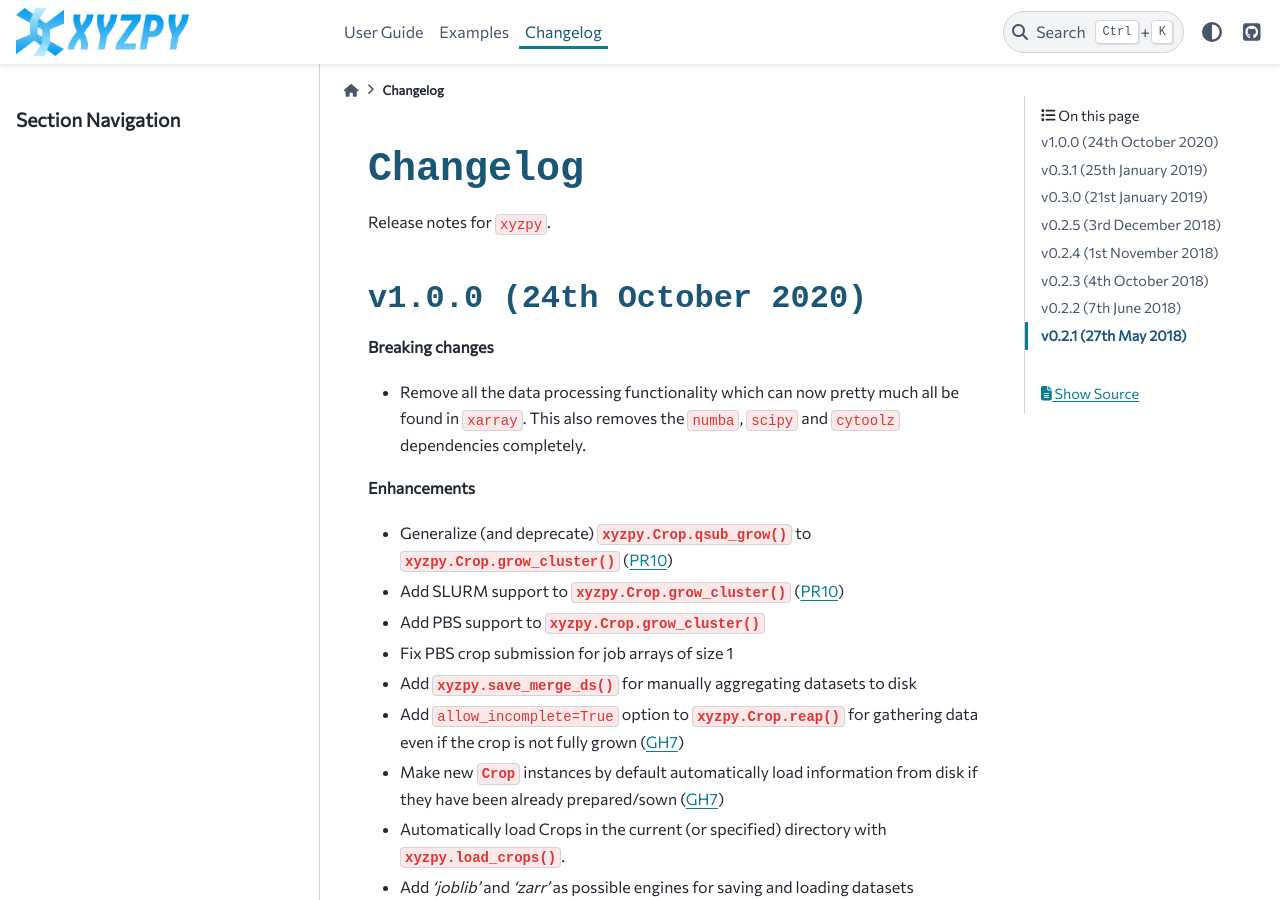
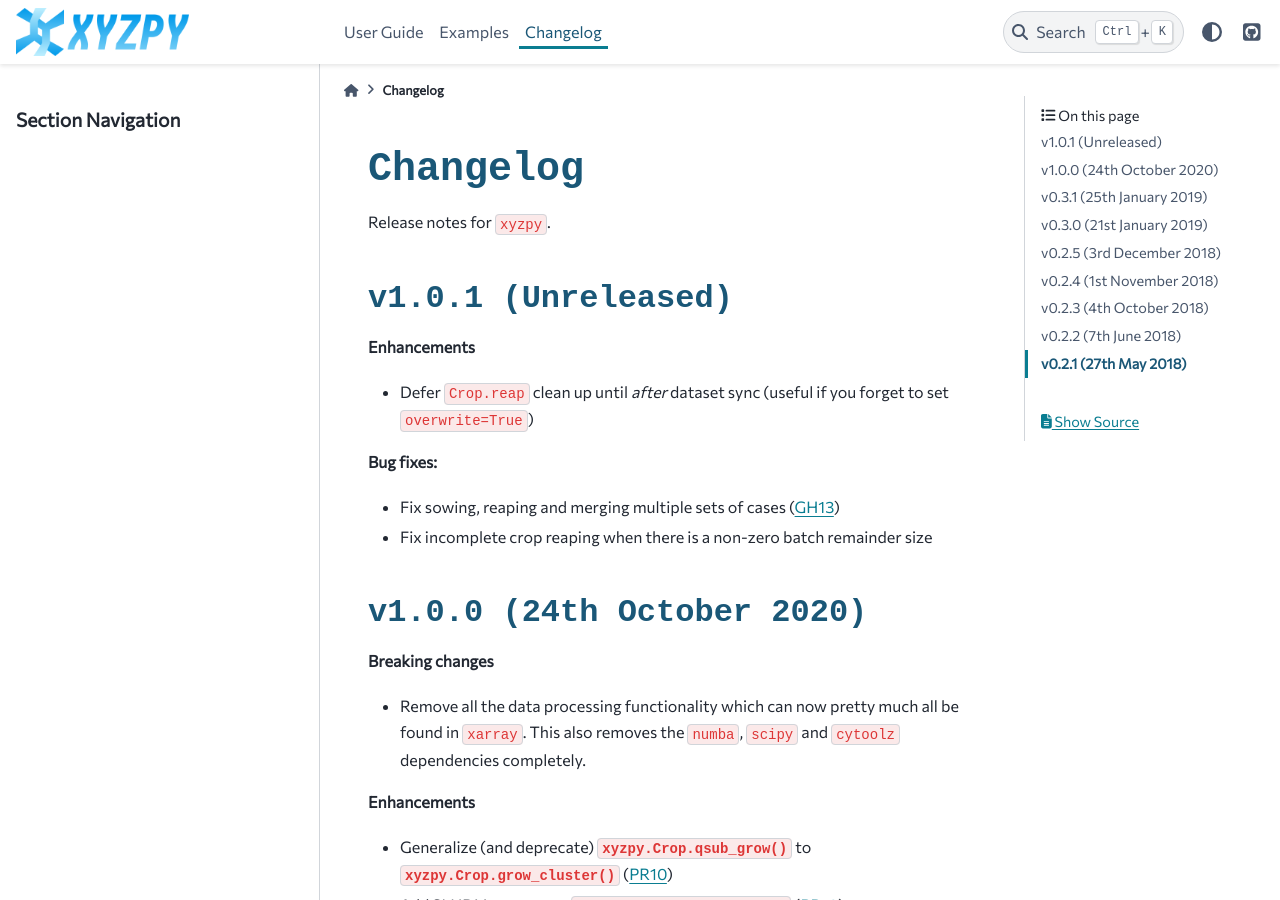
Before and after one commit to jcmgray/xyzpy, a Sphinx documentation site: the page built from docs/changelog.rst, in a window 1280 px wide and 900 px high. Built offline with Sphinx 7.4.7 and the PyData theme 0.15.4, drawn with Linux system fonts in a browser that asks for light colours; some web fonts are replaced; pages that are not in the unit, such as notebooks, are missing from menus.

Commit message:
defer Crop.reap clean up until after dataset sync

```diff
--- a/docs/changelog.rst
+++ b/docs/changelog.rst
@@ -2,6 +2,21 @@ Changelog
 =========
 
 Release notes for ``xyzpy``.
+
+
+.. _whats-new.1.0.1:
+
+v1.0.1 (Unreleased)
+--------------------------
+
+**Enhancements**
+
+- Defer ``Crop.reap`` clean up until *after* dataset sync (useful if you forget to set ``overwrite=True``)
+
+**Bug fixes:**
+
+- Fix sowing, reaping and merging multiple sets of cases (:issue:`13`)
+- Fix incomplete crop reaping when there is a non-zero batch remainder size
 
 
 .. _whats-new.1.0.0:
```
Also changed, not shown: 1 other file.
